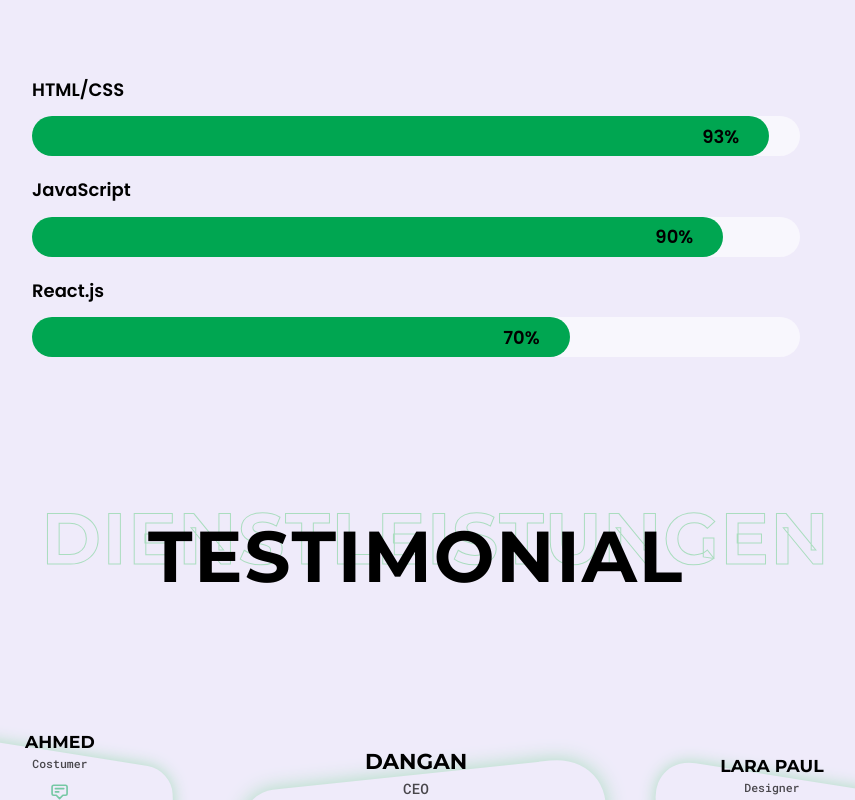
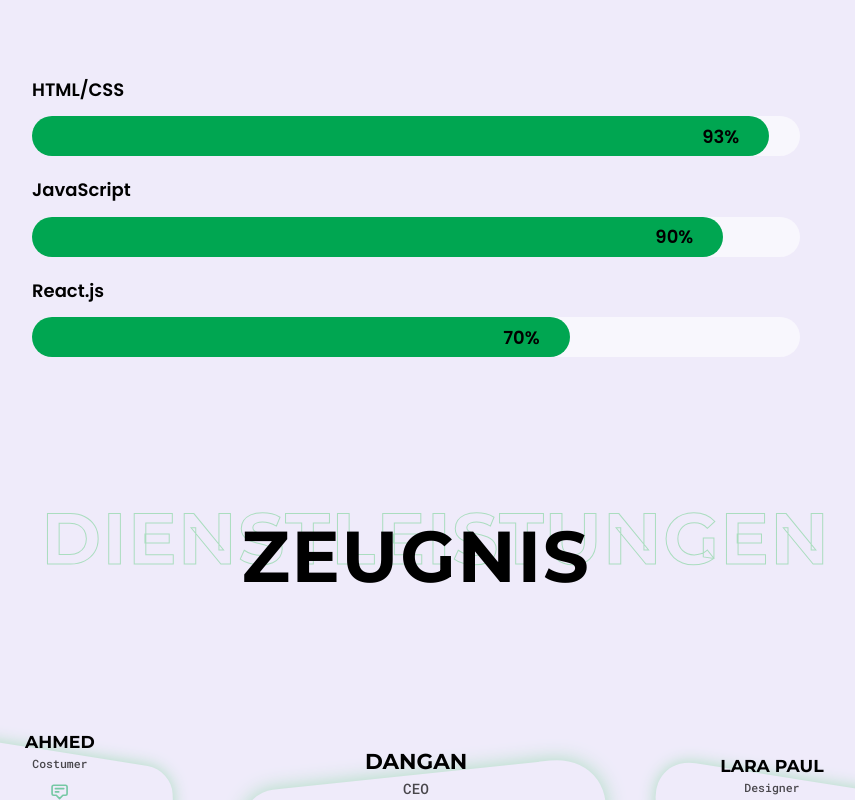
Before and after one commit to ibrahimaymanezaitoune/ibrahimaymanezaitoune.github.io, a plain HTML site: page index.html in a window 1280 px wide. Shown: the part 1591-2391 px from the top of the page, without its empty margins (224-1079 px from the left). Drawn offline with Linux system fonts and the light colour scheme.

Commit message:
Update index.html

```diff
--- a/index.html
+++ b/index.html
@@ -31,7 +31,7 @@
           <li><a data-text="Home" href="./index.html#batal">Home</a></li>
           <li><a data-text="About" href="./index.html#about">About</a></li>
           <li><a data-text="Projects" href="./index.html#projects">Projects</a></li>
-          <li><a data-text="Testimonial" href="./index.html#testimonial">Testimonial</a></li>
+          <li><a data-text="Testimonial" href="./index.html#testimonial">Zeugnis</a></li>
           <li><a data-text="Contact" href="./contact.html">Contact</a></li>
         </ul>
       </nav>
@@ -121,7 +121,7 @@
 
   <section id="testimonial">
     <div class="container">
-      <h1 class="section-heading" data-outline="Testimonial">Testimonial</h1>
+      <h1 class="section-heading" data-outline="Testimonial">Zeugnis</h1>
       <div class="all-items">
         <div class="item">
           <h3 class="testimonial-heading">Ahmed</h3>
```
